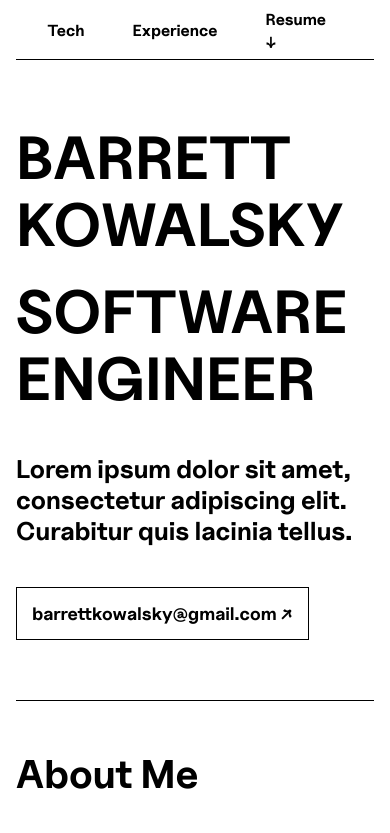
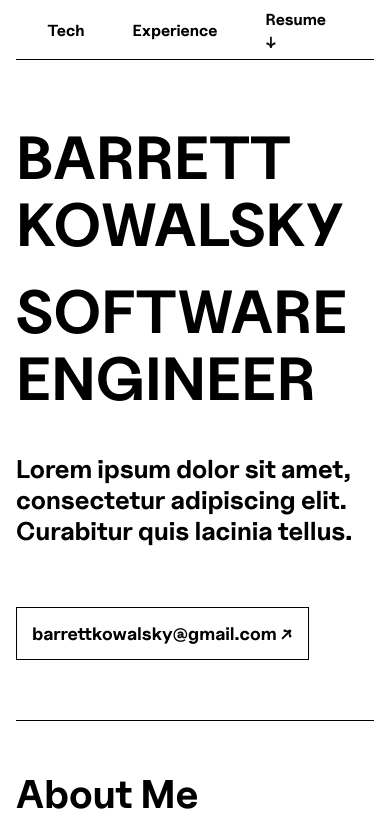
Before and after one commit to barrettk8090/portfolio-v2, a React (Vite) app: page / in a window 390 px wide. Shown: the top 833 px of the page. Built offline with nearby package versions, Linux system fonts and the light colour scheme.

Commit message:
mobile cleanup for hero about proj

```diff
--- a/src/App.css
+++ b/src/App.css
@@ -323,6 +323,7 @@ h4{
   .hero-container h2{
     width: 100%;
     font-size: 1.6rem;
+    padding-bottom: 20px;
   }
 
   .hero-btn{
@@ -338,7 +339,9 @@ h4{
     max-width: 480px;
   }
 
-
+  .project-container{
+    padding-top:15px;
+  }
 
   .experience-card{
     max-width:100%;
```
